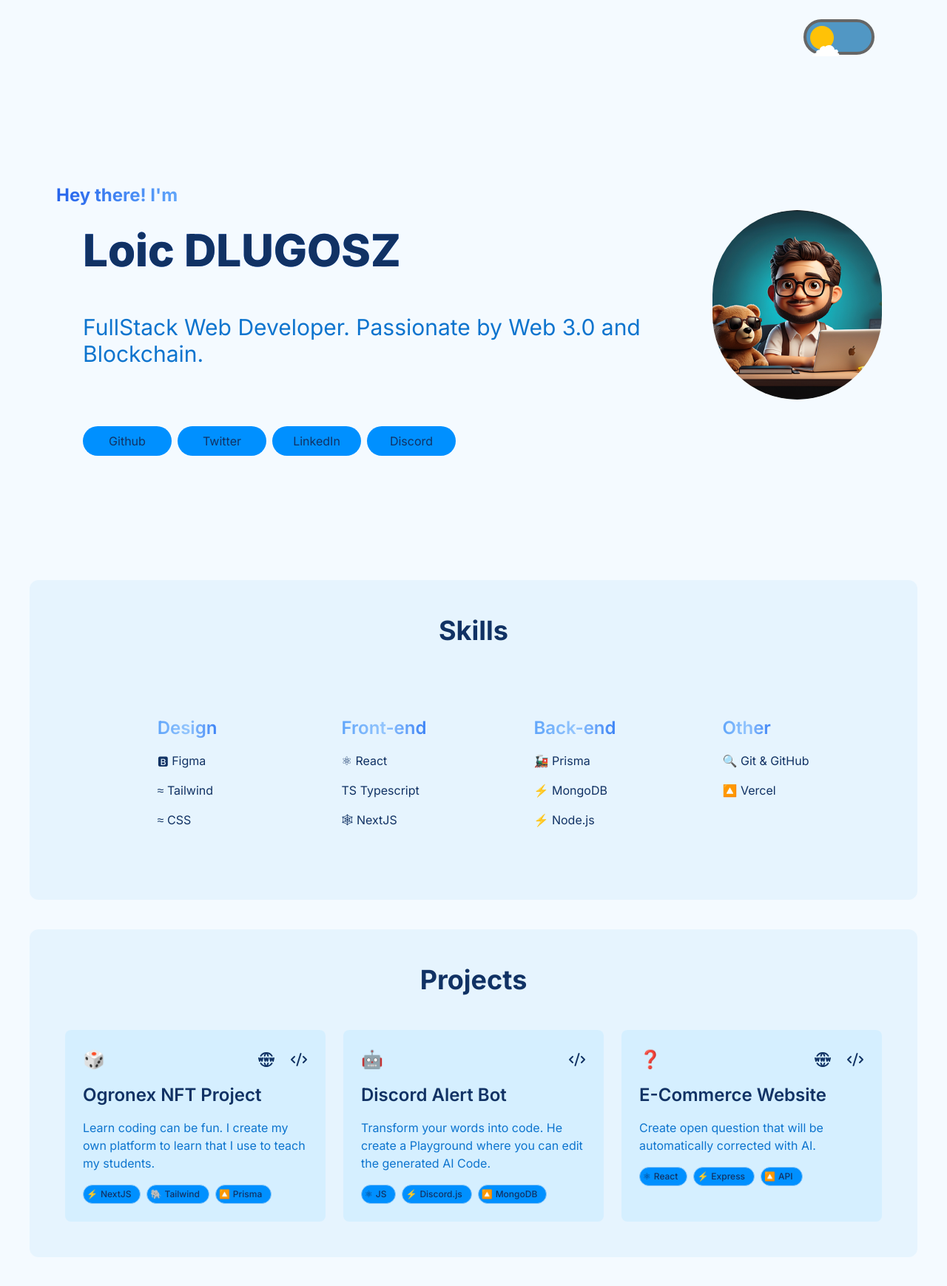
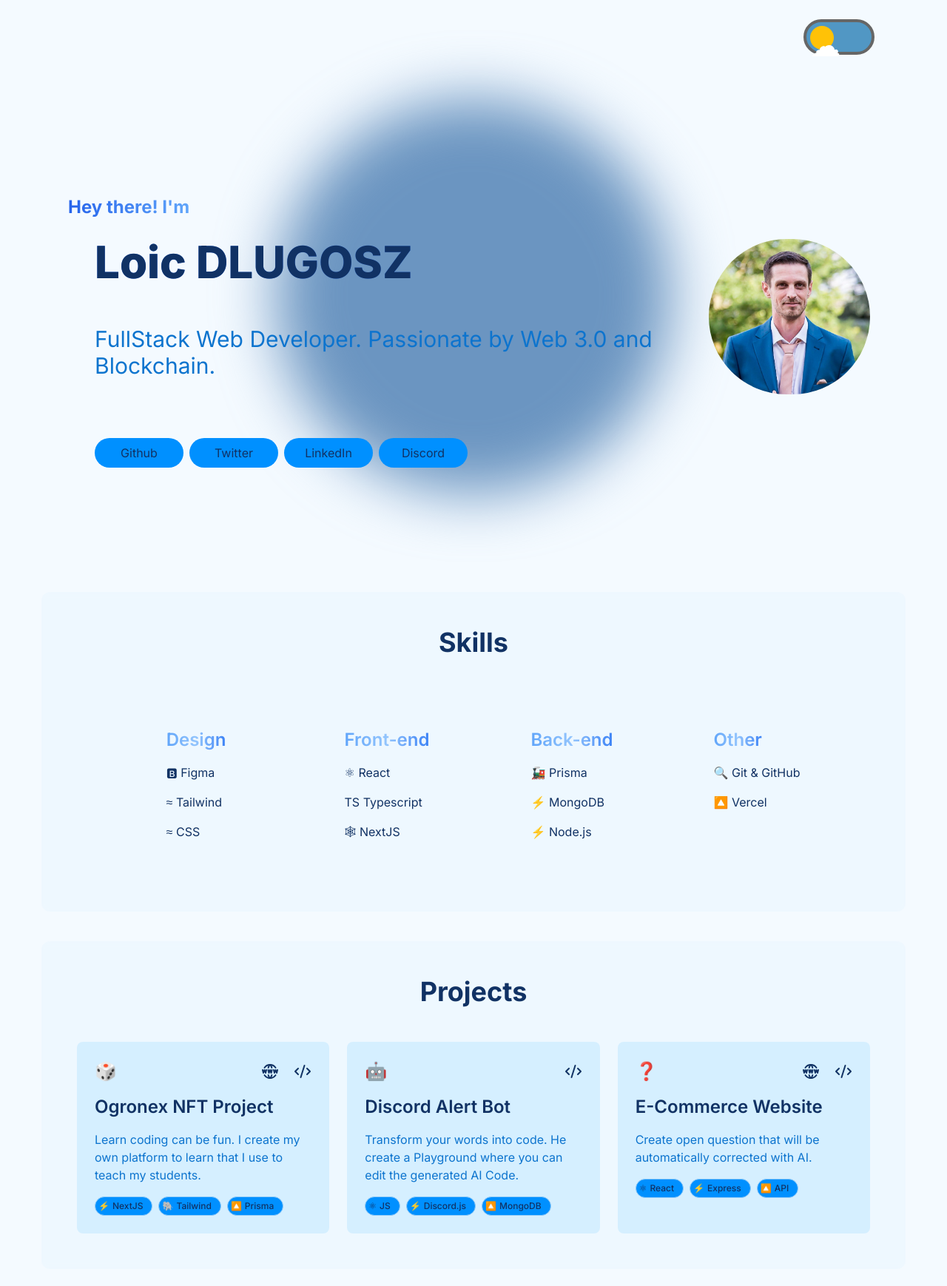
Before and after one commit to LoLoSenPai/my-portofolio, a Next.js app: page / in a window 1280 px wide. Shown: the top 1738 px of the page at 74% size. Built offline with nearby package versions, Linux system fonts and the light colour scheme.

Commit message:
Refactor UI components and update image source

```diff
--- a/app/components/HeroSection.js
+++ b/app/components/HeroSection.js
@@ -19,8 +19,8 @@ const HeroSection = () => {
                             <a href="https://discord.gg/yKxqYYWS6n" target='_blank' className="rounded-full text-center w-[120px] sm:px-4 py-2 bg-bg-solid dark:bg-dark-bg-solid hover:bg-bg-solid-hover dark:hover:bg-dark-bg-solid-hover">Discord</a>
                         </div>
                     </div>
-                    <div className="relative hidden w-64 h-64 overflow-hidden rounded-full md:flex">
-                        <Image src="/images/my-bitmoji-rounded.png" alt="Loic Dlugosz" layout="fill" objectFit="cover" />
+                    <div className="relative hidden overflow-hidden rounded-full md:flex">
+                        <Image src="/images/my-photo.jpg" alt="Loic Dlugosz" objectFit="cover" width={250} height={250} className='' />
                     </div>
                 </div>
             </div>
--- a/app/components/ProjectsSection.js
+++ b/app/components/ProjectsSection.js
@@ -50,7 +50,7 @@ export default function ProjectsSection() {
                         </div>
                         <h3 className="text-2xl font-semibold">{project.title}</h3>
                         <p className="text-text-low dark:text-dark-text-low">{project.description}</p>
-                        <ul className="flex mt-4 space-x-2">
+                        <ul className="flex flex-wrap gap-2 mt-4">
                             {project.technologies.map((tech, idx) => (
                                 <li key={idx} className="">
                                     <div className='inline-flex items-center justify-center py-1 pl-1 pr-3 text-xs font-medium border rounded-full border-border-ui dark:border-dark-border-ui bg-bg-solid dark:bg-dark-bg-solid backdrop-blur-3xl'>
--- a/app/components/SkillsSection.js
+++ b/app/components/SkillsSection.js
@@ -4,7 +4,7 @@ export default function SkillsSection() {
     <div className="p-12 space-y-12 bg-bg-subtle dark:bg-dark-bg-subtle backdrop-blur-sm md:rounded-xl">
       <h2 data-aos="fade-up" data-aos-delay="50" className="text-4xl font-bold text-center">Skills</h2>
 
-      <div className="grid grid-cols-2 justify-items-center lg:space-x-4 lg:gap-6 sm:grid-cols-4 lg:p-12">
+      <div className="grid grid-cols-2 gap-y-8 justify-items-center lg:space-x-4 lg:gap-6 sm:grid-cols-4 lg:p-12">
 
         <div className="space-y-4" data-aos="fade-up" data-aos-delay="50">
           <h3 data-aos="fade-up" data-aos-delay="50" className="inline-block text-2xl font-semibold text-transparent bg-gradient-to-r from-blue-400 via-blue-300 to-blue-500 bg-clip-text">Design</h3>
--- a/app/page.js
+++ b/app/page.js
@@ -19,10 +19,21 @@ export default function Home() {
   }, []);
 
   return (
-    <main className="flex flex-col gap-10 max-w-[1200px] mx-auto md:pb-5 lg:pb-32">
-      <HeroSection />
-      <SkillsSection />
-      <ProjectsSection />
-    </main>
+    <>
+      <div className="fixed top-0 bottom-0 left-0 right-0 -z-10">
+        <svg className="w-full h-full filter blur-2xl" xmlns="http://www.w3.org/2000/svg">
+          <circle cx="50%" cy="50%" r="25%"
+            className="fill-light-blue-svg dark:fill-dark-blue-svg">
+            <animate attributeName="r" values="25%;30%;25%" dur="10s" repeatCount="indefinite" />
+          </circle>
+        </svg>
+      </div>
+
+      <main className="relative z-10 flex flex-col gap-10 max-w-[1200px] mx-auto p-4 md:pb-5 lg:pb-32">
+        <HeroSection />
+        <SkillsSection />
+        <ProjectsSection />
+      </main>
+    </>
   )
 }
--- a/tailwind.config.js
+++ b/tailwind.config.js
@@ -14,8 +14,9 @@ module.exports = {
       },
       colors: {
         //light mode
-        'bg-app': '#F4FAFF', // (nuance 1)
-        'bg-subtle': '#E6F4FE', // Subtile BG for UI elements (nuance 2)
+        'light-blue-svg': '#6B95C1',
+        'bg-app': 'rgba(244, 250, 255, 1)', // (nuance 1)
+        'bg-subtle': 'rgba(230, 244, 254, 0.4)', // Subtile BG for UI elements (nuance 2)
         'bg-ui': '#D5EFFF', // BG for UI elements (nuance 3)
         'bg-ui-hover': '#009EFF2A', // BG for UI elements Hover (nuance 4)
         'bg-ui-active': '#C2E5FF', // BG for UI elements active/selected (nuance 5)
@@ -27,8 +28,9 @@ module.exports = {
         'text-low': '#0D74CE', // Text low contrast (nuance 11)
         'text-high': '#113264', // Text high contrast (nuance 12)
         //dark mode
-        'dark-bg-app': '#111927',
-        'dark-bg-subtle': '#0D2847',
+        'dark-blue-svg': '#2A4365',
+        'dark-bg-app': 'rgba(17, 25, 39, 1)',
+        'dark-bg-subtle': 'rgba(13, 40, 71, 0.6)',
         'dark-bg-ui': '#0077FF3A',
         'dark-bg-ui-hover': '#0075FF57',
         'dark-bg-ui-active': '#004074',
```
Also changed, not shown: public/images/my-photo.jpg (added).
